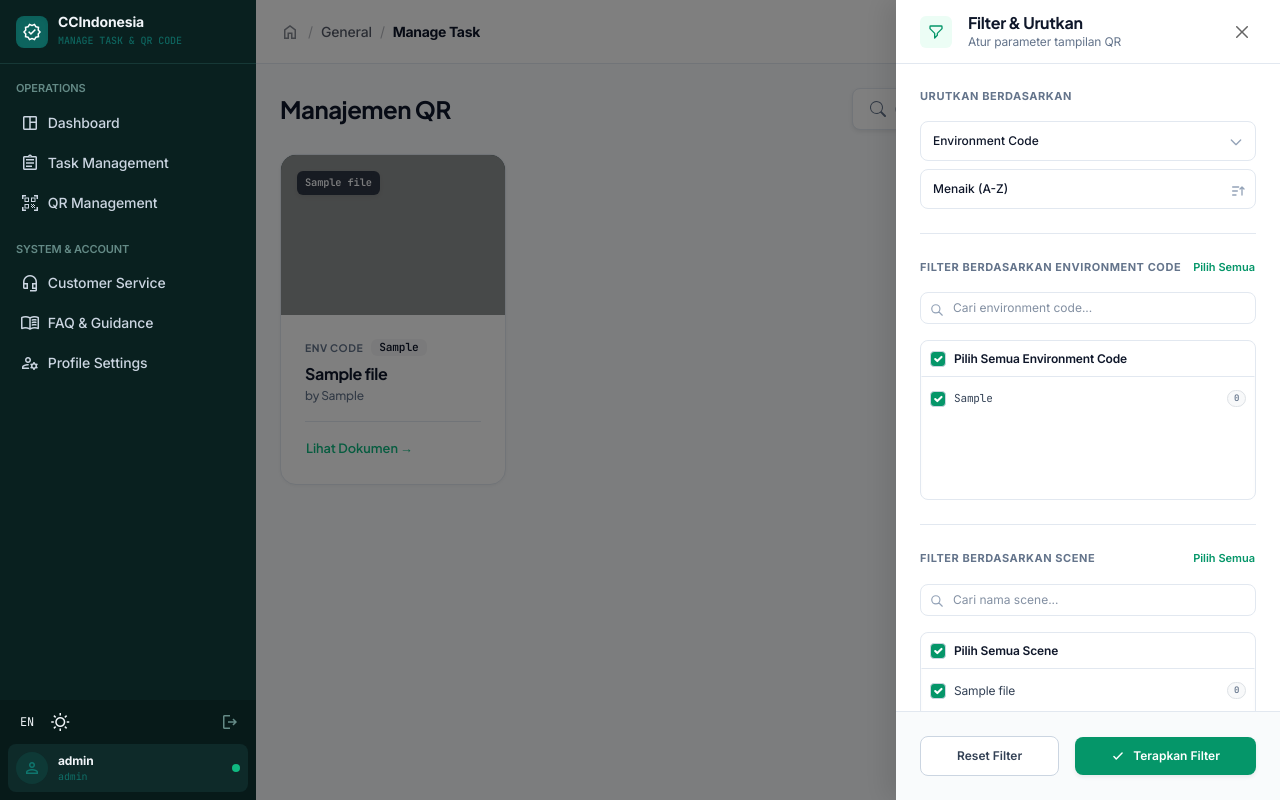
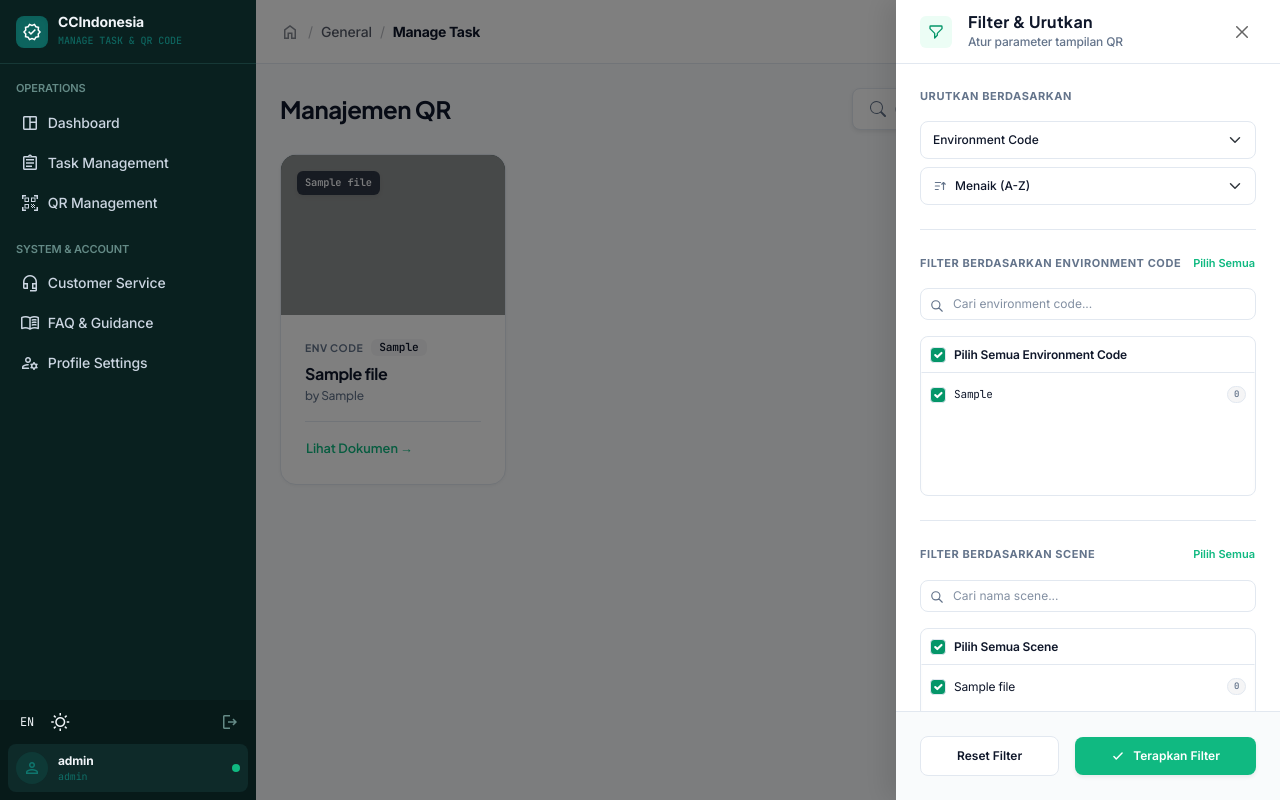
Before and after one commit to farishafizhanrahmat33/Sistem-Informasi-Manajemen-Task-Quality-Control-, a Python web app: template templates/qr_management.html in a window 1280 px wide, after a click on "Filter & Urutkan". Run offline with Jinja, Linux system fonts and the light colour scheme; the template is opened without the code that fills it: most values are stand-ins (such as "Sample title", 1, 10 or a date in 2020); some libraries are stand-ins or nearby versions; grey boxes are pictures that could not be loaded.

Commit message:
improving filter&sort design in qr management

```diff
--- a/templates/qr_management.html
+++ b/templates/qr_management.html
@@ -354,8 +354,10 @@
                 <svg width="16" height="16" fill="none" stroke="currentColor" stroke-width="2" viewBox="0 0 24 24"><path stroke-linecap="round" stroke-linejoin="round" d="M3 4a1 1 0 011-1h16a1 1 0 011 1v2.586a1 1 0 01-.293.707l-6.414 6.414a1 1 0 00-.293.707V17l-4 4v-6.586a1 1 0 00-.293-.707L3.293 7.293A1 1 0 013 6.586V4z"></path></svg>
             </div>
             <div>
-                <h3 class="mb-0 fw-bold" style="font-size: 1rem; color: #0f172a; line-height: 1.25;">{{ _('Filter & Urutkan') }}</h3>
-                <p class="mb-0" style="font-size: 0.75rem; color: #64748b;">{{ _('Atur parameter tampilan QR') }}</p>
+                <!-- Gunakan .title-sub -->
+                <h3 class="title-sub mb-0" style="font-size: 1rem;">{{ _('Filter & Urutkan') }}</h3>
+                <!-- Gunakan .desc-text -->
+                <p class="desc-text mb-0" style="font-size: 0.75rem;">{{ _('Atur parameter tampilan QR') }}</p>
             </div>
         </div>
         <button type="button" class="btn-close shadow-none m-0 p-2" data-bs-dismiss="offcanvas" aria-label="Close" style="font-size: 0.75rem; color: #94a3b8; opacity: 0.6;" onmouseover="this.style.opacity='1'" onmouseout="this.style.opacity='0.6'"></button>
@@ -367,37 +369,59 @@
         <!-- SECTION 1: URUTKAN BERDASARKAN -->
         <section class="d-flex flex-column gap-3">
             <div class="d-flex align-items-center justify-content-between">
-                <span class="fw-bold text-uppercase" style="font-size: 11px; color: #64748b; letter-spacing: 0.05em;">{{ _('Urutkan Berdasarkan') }}</span>
+                <span class="fw-bold text-uppercase" style="font-size: 11px; color: var(--text-muted); letter-spacing: 0.05em;">{{ _('Urutkan Berdasarkan') }}</span>
             </div>
             <div class="d-flex flex-column gap-2">
-                <!-- Dropdown Sort Field -->
-                <div class="position-relative">
-                    <select id="sortField" class="form-select shadow-none w-100 fw-medium" style="font-size: 0.75rem; color: #1e293b; background-color: #ffffff; background-image: none; border: 1px solid #e2e8f0; border-radius: 0.5rem; padding: 0.625rem 2rem 0.625rem 0.75rem; appearance: none; cursor: pointer;" onmouseover="this.style.borderColor='#cbd5e1'" onmouseout="this.style.borderColor='#e2e8f0'">
-                        <option value="source">{{ _('Environment Code') }}</option>
-                        <option value="name">{{ _('Nama Scene') }}</option>
-                    </select>
-                    <div class="position-absolute top-50 translate-middle-y" style="right: 12px; pointer-events: none; color: #94a3b8;">
-                        <svg width="16" height="16" fill="none" stroke="currentColor" stroke-width="2" viewBox="0 0 24 24"><path stroke-linecap="round" stroke-linejoin="round" d="M19 9l-7 7-7-7"></path></svg>
-                    </div>
+
+                <!-- Custom Dropdown: Sort Field -->
+                <div class="dropdown">
+                    <button class="btn form-select text-start d-flex align-items-center justify-content-between shadow-none w-100 fw-medium" type="button" id="dropdownSortFieldBtn" data-bs-toggle="dropdown" aria-expanded="false" style="font-size: 0.75rem; color: var(--text-main); background-color: var(--input-bg); border: 1px solid var(--border-color); border-radius: 0.5rem; height: 38px; padding: 0.5rem 0.75rem;">
+                        <span id="dropdownSortFieldLabel">
+                            {{ _('Environment Code') }}
+                        </span>
+                    </button>
+                    <!-- Input hidden menangkap nilai value, berfungsi sama persis seperti select -->
+                    <input type="hidden" id="sortField" value="source">
+
+                    <ul class="dropdown-menu w-100 shadow-lg border-0 p-1" style="background-color: var(--bg-surface); border: 1px solid var(--border-color) !important; border-radius: 8px; max-height: 200px; overflow-y: auto; z-index: 1056;">
+                        <li><button type="button" class="dropdown-item rounded-2 py-2 px-3 text-truncate project-dropdown-item" onclick='selectSortField("source", {{ _("Environment Code")|tojson }}, event)'>{{ _('Environment Code') }}</button></li>
+                        <li><button type="button" class="dropdown-item rounded-2 py-2 px-3 text-truncate project-dropdown-item" onclick='selectSortField("name", {{ _("Nama Scene")|tojson }}, event)'>{{ _('Nama Scene') }}</button></li>
+                    </ul>
                 </div>
-                <!-- Dropdown Sort Order -->
-                <div class="position-relative">
-                    <select id="sortOrder" class="form-select shadow-none w-100 fw-medium" style="font-size: 0.75rem; color: #1e293b; background-color: #ffffff; background-image: none; border: 1px solid #e2e8f0; border-radius: 0.5rem; padding: 0.625rem 2rem 0.625rem 0.75rem; appearance: none; cursor: pointer;" onchange="updateSortOrderIcon(this)" onmouseover="this.style.borderColor='#cbd5e1'" onmouseout="this.style.borderColor='#e2e8f0'">
-                        <option value="asc">{{ _('Menaik (A-Z)') }}</option>
-                        <option value="desc">{{ _('Menurun (Z-A)') }}</option>
-                    </select>
-                    <div id="sortOrderIconWrap" class="position-absolute" style="top: 53%; right: 10px; transform: translateY(-50%); pointer-events: none; color: #94a3b8;">
-                        {% if sort_order == 'desc' %}
-                            <svg width="16" height="16" fill="none" stroke="currentColor" stroke-width="2" viewBox="0 0 24 24">
-                                <path stroke-linecap="round" stroke-linejoin="round" d="M4 6h9M4 12h7M4 18h5M18 6v12M15 15l3 3 3-3"></path>
-                            </svg>
-                        {% else %}
-                            <svg width="16" height="16" fill="none" stroke="currentColor" stroke-width="2" viewBox="0 0 24 24">
-                                <path stroke-linecap="round" stroke-linejoin="round" d="M4 6h9M4 12h7M4 18h5M18 18V6M15 9l3-3 3 3"></path>
-                            </svg>
-                        {% endif %}
-                    </div>
+
+                <!-- Custom Dropdown: Sort Order (Ikon Menaik/Menurun) -->
+                <div class="dropdown">
+                    <button class="btn form-select text-start d-flex align-items-center justify-content-between shadow-none w-100 fw-medium" type="button" id="dropdownSortOrderBtn" data-bs-toggle="dropdown" aria-expanded="false" style="font-size: 0.75rem; color: var(--text-main); background-color: var(--input-bg); border: 1px solid var(--border-color); border-radius: 0.5rem; height: 38px; padding: 0.5rem 0.75rem;">
+                        <span id="dropdownSortOrderLabel" class="d-flex align-items-center gap-2">
+                            <span class="d-inline-flex align-items-center text-muted">
+                                <svg width="14" height="14" fill="none" stroke="currentColor" stroke-width="2" viewBox="0 0 24 24"><path stroke-linecap="round" stroke-linejoin="round" d="M4 6h9M4 12h7M4 18h5M18 18V6M15 9l3-3 3 3"></path></svg>
+                            </span>
+                            <span>{{ _('Menaik (A-Z)') }}</span>
+                        </span>
+                    </button>
+
+                    <input type="hidden" id="sortOrder" name="sort_order" value="asc">
+
+                    <ul class="dropdown-menu w-100 shadow-lg border-0 p-1" style="background-color: var(--bg-surface); border: 1px solid var(--border-color) !important; border-radius: 8px; max-height: 200px; overflow-y: auto; z-index: 1056;">
+                        <li>
+                            <button type="button" class="dropdown-item rounded-2 py-2 px-3 text-truncate project-dropdown-item d-flex align-items-center gap-2" onclick='selectSortOrder("asc", {{ _("Menaik (A-Z)")|tojson }}, "asc", event)'>
+                                <span class="d-inline-flex align-items-center text-muted">
+                                    <svg width="14" height="14" fill="none" stroke="currentColor" stroke-width="2" viewBox="0 0 24 24"><path stroke-linecap="round" stroke-linejoin="round" d="M4 6h9M4 12h7M4 18h5M18 18V6M15 9l3-3 3 3"></path></svg>
+                                </span>
+                                <span>{{ _('Menaik (A-Z)') }}</span>
+                            </button>
+                        </li>
+                        <li>
+                            <button type="button" class="dropdown-item rounded-2 py-2 px-3 text-truncate project-dropdown-item d-flex align-items-center gap-2" onclick='selectSortOrder("desc", {{ _("Menurun (Z-A)")|tojson }}, "desc", event)'>
+                                <span class="d-inline-flex align-items-center text-muted">
+                                    <svg width="14" height="14" fill="none" stroke="currentColor" stroke-width="2" viewBox="0 0 24 24"><path stroke-linecap="round" stroke-linejoin="round" d="M4 6h9M4 12h7M4 18h5M18 6v12M15 15l3 3 3-3"></path></svg>
+                                </span>
+                                <span>{{ _('Menurun (Z-A)') }}</span>
+                            </button>
+                        </li>
+                    </ul>
                 </div>
+
             </div>
         </section>
 
@@ -407,36 +431,36 @@
         <!-- SECTION 2: FILTER BERDASARKAN ENVIRONMENT CODE -->
         <section class="d-flex flex-column gap-3">
             <div class="d-flex align-items-center justify-content-between">
-                <span class="fw-bold text-uppercase" style="font-size: 11px; color: #64748b; letter-spacing: 0.05em;">{{ _('Filter Berdasarkan Environment Code') }}</span>
-                <button type="button" class="btn btn-link p-0 text-decoration-none fw-semibold" style="font-size: 11px; color: #059669;" onclick="document.querySelector('#selectAllSource').click()">{{ _('Pilih Semua') }}</button>
+                <span class="fw-bold text-uppercase" style="font-size: 11px; color: var(--text-muted); letter-spacing: 0.05em;">{{ _('Filter Berdasarkan Environment Code') }}</span>
+                <button type="button" class="btn btn-link p-0 text-decoration-none fw-semibold" style="font-size: 11px; color: var(--accent);" onclick="document.querySelector('#selectAllSource').click()">{{ _('Pilih Semua') }}</button>
             </div>
 
             <!-- Search -->
             <div class="position-relative">
-                <div class="position-absolute top-50 translate-middle-y" style="left: 10px; color: #94a3b8; pointer-events: none;">
+                <div class="position-absolute top-50 translate-middle-y" style="left: 10px; color: var(--text-muted); pointer-events: none;">
                     <svg width="14" height="14" fill="none" stroke="currentColor" stroke-width="2" viewBox="0 0 24 24"><path stroke-linecap="round" stroke-linejoin="round" d="M21 21l-6-6m2-5a7 7 0 11-14 0 7 7 0 0114 0z"></path></svg>
                 </div>
-                <input type="text" id="source-list-search" class="form-control shadow-none search-filter-input" placeholder="{{ _('Cari environment code...') }}" style="font-size: 0.75rem; padding: 0.375rem 0.75rem 0.375rem 2rem; border-radius: 0.5rem; border: 1px solid #e2e8f0; background-color: #f8fafc; color: #334155;">
+                <input type="text" id="source-list-search" class="form-control shadow-none search-filter-input" placeholder="{{ _('Cari environment code...') }}" style="font-size: 0.75rem; padding: 0.375rem 0.75rem 0.375rem 2rem; border-radius: 0.5rem; border: 1px solid var(--border-color); background-color: var(--input-bg); color: var(--text-main);">
             </div>
 
             <!-- List -->
             <div class="d-flex flex-column gap-1 pt-1 premium-filter-box" id="source-list" style="max-height: 220px; overflow-y: auto;">
-                <label class="d-flex align-items-center justify-content-between p-2 rounded item-option select-all-option" style="cursor: pointer; border: 1px solid transparent; transition: all 0.2s;" onmouseover="this.style.backgroundColor='#f8fafc'; this.style.borderColor='#f1f5f9';" onmouseout="this.style.backgroundColor='transparent'; this.style.borderColor='transparent';">
+                <label class="d-flex align-items-center justify-content-between p-2 rounded item-option select-all-option" style="cursor: pointer; border: 1px solid transparent; transition: all 0.2s;" onmouseover="this.style.backgroundColor='var(--dark-soft)';" onmouseout="this.style.backgroundColor='transparent';">
                     <div class="d-flex align-items-center gap-2 overflow-hidden">
-                        <input type="checkbox" id="selectAllSource" value="All" class="form-check-input mt-0 select-all-cb shadow-none flex-shrink-0" onchange="toggleSelectAllSource(this); updateQrDependentFilters();" checked style="width: 16px; height: 16px; border-color: #cbd5e1; cursor: pointer;">
-                        <span class="fw-semibold text-truncate" style="font-size: 0.75rem; color: #0f172a;">{{ _('Pilih Semua Environment Code') }}</span>
+                        <input type="checkbox" id="selectAllSource" value="All" class="form-check-input mt-0 select-all-cb shadow-none flex-shrink-0" onchange="toggleSelectAllSource(this); updateQrDependentFilters();" checked style="width: 16px; height: 16px; border-color: var(--border-color); cursor: pointer;">
+                        <span class="fw-semibold text-truncate" style="font-size: 0.75rem; color: var(--text-main);">{{ _('Pilih Semua Environment Code') }}</span>
                     </div>
                 </label>
 
                 {% set unique_sources = [] %}
                 {% for qr in files %}{% if qr.source_document and qr.source_document not in unique_sources %}{% set _ = unique_sources.append(qr.source_document) %}{% endif %}{% endfor %}
                 {% for src in unique_sources | sort %}
-                <label class="d-flex align-items-center justify-content-between p-2 rounded item-option" style="cursor: pointer; border: 1px solid transparent; transition: all 0.2s;" onmouseover="this.style.backgroundColor='#f8fafc'; this.style.borderColor='#f1f5f9';" onmouseout="this.style.backgroundColor='transparent'; this.style.borderColor='transparent';">
+                <label class="d-flex align-items-center justify-content-between p-2 rounded item-option" style="cursor: pointer; border: 1px solid transparent; transition: all 0.2s;" onmouseover="this.style.backgroundColor='var(--dark-soft)';" onmouseout="this.style.backgroundColor='transparent';">
                     <div class="d-flex align-items-center gap-2 overflow-hidden me-2">
-                        <input type="checkbox" value="{{ src }}" class="form-check-input mt-0 item-cb source-checkbox shadow-none flex-shrink-0" onchange="checkIndividualSourceState(); updateQrDependentFilters();" checked style="width: 16px; height: 16px; border-color: #cbd5e1; cursor: pointer;">
-                        <span class="text-truncate item-text" title="{{ src }}" style="font-size: 11px; font-family: 'JetBrains Mono', monospace; color: #334155;">{{ src }}</span>
+                        <input type="checkbox" value="{{ src }}" class="form-check-input mt-0 item-cb source-checkbox shadow-none flex-shrink-0" onchange="checkIndividualSourceState(); updateQrDependentFilters();" checked style="width: 16px; height: 16px; border-color: var(--border-color); cursor: pointer;">
+                        <span class="text-truncate item-text" title="{{ src }}" style="font-size: 11px; font-family: 'JetBrains Mono', monospace; color: var(--text-main);">{{ src }}</span>
                     </div>
-                    <span class="badge rounded-pill bg-light text-muted border flex-shrink-0" style="font-size: 9px; font-family: 'JetBrains Mono', monospace;">{{ ns.source_counts.get(src, 0) }}</span>
+                    <span class="badge rounded-pill border flex-shrink-0" style="font-size: 9px; font-family: 'JetBrains Mono', monospace; background-color: var(--dark-soft) !important; color: var(--text-muted) !important; border-color: var(--border-color) !important;">{{ ns.source_counts.get(src, 0) }}</span>
                 </label>
                 {% endfor %}
             </div>
@@ -448,36 +472,36 @@
         <!-- SECTION 3: FILTER BERDASARKAN SCENE -->
         <section class="d-flex flex-column gap-3 mb-2">
             <div class="d-flex align-items-center justify-content-between">
-                <span class="fw-bold text-uppercase" style="font-size: 11px; color: #64748b; letter-spacing: 0.05em;">{{ _('Filter Berdasarkan Scene') }}</span>
-                <button type="button" class="btn btn-link p-0 text-decoration-none fw-semibold" style="font-size: 11px; color: #059669;" onclick="document.querySelector('#selectAllScene').click()">{{ _('Pilih Semua') }}</button>
+                <span class="fw-bold text-uppercase" style="font-size: 11px; color: var(--text-muted); letter-spacing: 0.05em;">{{ _('Filter Berdasarkan Scene') }}</span>
+                <button type="button" class="btn btn-link p-0 text-decoration-none fw-semibold" style="font-size: 11px; color: var(--accent);" onclick="document.querySelector('#selectAllScene').click()">{{ _('Pilih Semua') }}</button>
             </div>
 
             <!-- Search -->
             <div class="position-relative">
-                <div class="position-absolute top-50 translate-middle-y" style="left: 10px; color: #94a3b8; pointer-events: none;">
+                <div class="position-absolute top-50 translate-middle-y" style="left: 10px; color: var(--text-muted); pointer-events: none;">
                     <svg width="14" height="14" fill="none" stroke="currentColor" stroke-width="2" viewBox="0 0 24 24"><path stroke-linecap="round" stroke-linejoin="round" d="M21 21l-6-6m2-5a7 7 0 11-14 0 7 7 0 0114 0z"></path></svg>
                 </div>
-                <input type="text" id="scene-list-search" class="form-control shadow-none search-filter-input" placeholder="{{ _('Cari nama scene...') }}" style="font-size: 0.75rem; padding: 0.375rem 0.75rem 0.375rem 2rem; border-radius: 0.5rem; border: 1px solid #e2e8f0; background-color: #f8fafc; color: #334155;">
+                <input type="text" id="scene-list-search" class="form-control shadow-none search-filter-input" placeholder="{{ _('Cari nama scene...') }}" style="font-size: 0.75rem; padding: 0.375rem 0.75rem 0.375rem 2rem; border-radius: 0.5rem; border: 1px solid var(--border-color); background-color: var(--input-bg); color: var(--text-main);">
             </div>
 
             <!-- List -->
             <div class="d-flex flex-column gap-1 pt-1 premium-filter-box" id="scene-list" style="max-height: 220px; overflow-y: auto;">
-                <label class="d-flex align-items-center justify-content-between p-2 rounded item-option select-all-option" style="cursor: pointer; border: 1px solid transparent; transition: all 0.2s;" onmouseover="this.style.backgroundColor='#f8fafc'; this.style.borderColor='#f1f5f9';" onmouseout="this.style.backgroundColor='transparent'; this.style.borderColor='transparent';">
+                <label class="d-flex align-items-center justify-content-between p-2 rounded item-option select-all-option" style="cursor: pointer; border: 1px solid transparent; transition: all 0.2s;" onmouseover="this.style.backgroundColor='var(--dark-soft)';" onmouseout="this.style.backgroundColor='transparent';">
                     <div class="d-flex align-items-center gap-2 overflow-hidden">
-                        <input type="checkbox" id="selectAllScene" value="All" class="form-check-input mt-0 select-all-cb shadow-none flex-shrink-0" onchange="toggleSelectAllScene(this); updateQrDependentFilters();" checked style="width: 16px; height: 16px; border-color: #cbd5e1; cursor: pointer;">
-                        <span class="fw-semibold text-truncate" style="font-size: 0.75rem; color: #0f172a;">{{ _('Pilih Semua Scene') }}</span>
+                        <input type="checkbox" id="selectAllScene" value="All" class="form-check-input mt-0 select-all-cb shadow-none flex-shrink-0" onchange="toggleSelectAllScene(this); updateQrDependentFilters();" checked style="width: 16px; height: 16px; border-color: var(--border-color); cursor: pointer;">
+                        <span class="fw-semibold text-truncate" style="font-size: 0.75rem; color: var(--text-main);">{{ _('Pilih Semua Scene') }}</span>
                     </div>
                 </label>
 
                 {% set unique_names = [] %}
                 {% for qr in files %}{% if qr.name not in unique_names %}{% set _ = unique_names.append(qr.name) %}{% endif %}{% endfor %}
                 {% for name in unique_names | sort %}
-                <label class="d-flex align-items-center justify-content-between p-2 rounded item-option" style="cursor: pointer; border: 1px solid transparent; transition: all 0.2s;" onmouseover="this.style.backgroundColor='#f8fafc'; this.style.borderColor='#f1f5f9';" onmouseout="this.style.backgroundColor='transparent'; this.style.borderColor='transparent';">
+                <label class="d-flex align-items-center justify-content-between p-2 rounded item-option" style="cursor: pointer; border: 1px solid transparent; transition: all 0.2s;" onmouseover="this.style.backgroundColor='var(--dark-soft)';" onmouseout="this.style.backgroundColor='transparent';">
                     <div class="d-flex align-items-center gap-2 overflow-hidden me-2">
-                        <input type="checkbox" value="{{ name }}" class="form-check-input mt-0 item-cb scene-checkbox shadow-none flex-shrink-0" onchange="checkIndividualSceneState(); updateQrDependentFilters();" checked style="width: 16px; height: 16px; border-color: #cbd5e1; cursor: pointer;">
-                        <span class="text-truncate item-text" title="{{ name }}" style="font-size: 0.75rem; color: #334155;">{{ name }}</span>
+                        <input type="checkbox" value="{{ name }}" class="form-check-input mt-0 item-cb scene-checkbox shadow-none flex-shrink-0" onchange="checkIndividualSceneState(); updateQrDependentFilters();" checked style="width: 16px; height: 16px; border-color: var(--border-color); cursor: pointer;">
+                        <span class="text-truncate item-text" title="{{ name }}" style="font-size: 0.75rem; color: var(--text-main);">{{ name }}</span>
                     </div>
-                    <span class="badge rounded-pill bg-light text-muted border flex-shrink-0" style="font-size: 9px; font-family: 'JetBrains Mono', monospace;">{{ ns.name_counts.get(name, 0) }}</span>
+                    <span class="badge rounded-pill border flex-shrink-0" style="font-size: 9px; font-family: 'JetBrains Mono', monospace; background-color: var(--dark-soft) !important; color: var(--text-muted) !important; border-color: var(--border-color) !important;">{{ ns.name_counts.get(name, 0) }}</span>
                 </label>
                 {% endfor %}
             </div>
@@ -486,10 +510,12 @@
 
     <!-- Drawer Sticky Footer -->
     <div class="p-4 d-flex align-items-center gap-3" style="border-top: 1px solid #e2e8f0; background-color: rgba(248, 250, 252, 0.8); backdrop-filter: blur(4px);">
-        <button type="button" class="btn flex-grow-1 shadow-none text-decoration-none text-center" style="font-size: 0.75rem; font-weight: 600; color: #334155; background-color: #ffffff; border: 1px solid #cbd5e1; border-radius: 0.5rem; padding: 0.625rem 1rem;" data-bs-dismiss="offcanvas" onclick="resetQrFilters()">
+        <!-- Tombol Reset dengan CSS Variable -->
+        <button type="button" class="btn flex-grow-1 shadow-none text-decoration-none text-center" style="font-size: 0.75rem; font-weight: 600; color: var(--text-main); background-color: var(--bg-surface); border: 1px solid var(--border-color); border-radius: 0.5rem; padding: 0.625rem 1rem;" data-bs-dismiss="offcanvas" onclick="resetQrFilters()" onmouseover="this.style.backgroundColor='rgba(0,0,0,0.03)'" onmouseout="this.style.backgroundColor='var(--bg-surface)'">
             {{ _('Reset Filter') }}
         </button>
-        <button type="button" class="btn flex-grow-1 d-flex align-items-center justify-content-center gap-2 shadow-sm" style="font-size: 0.75rem; font-weight: 600; color: #ffffff; background-color: #059669; border: none; border-radius: 0.5rem; padding: 0.625rem 1rem; transition: background-color 0.2s;" data-bs-dismiss="offcanvas" onclick="applyQrDrawerFilters()">
+        <!-- Tombol Terapkan JS Logic -->
+        <button type="button" class="btn flex-grow-1 d-flex align-items-center justify-content-center gap-2 shadow-sm" style="font-size: 0.75rem; font-weight: 600; color: #ffffff; background-color: var(--accent); border: none; border-radius: 0.5rem; padding: 0.625rem 1rem; transition: background-color 0.2s;" data-bs-dismiss="offcanvas" onclick="applyQrDrawerFilters()" onmouseover="this.style.backgroundColor='var(--primary-hover)'" onmouseout="this.style.backgroundColor='var(--accent)'">
             <svg width="14" height="14" fill="none" stroke="currentColor" stroke-width="2.5" viewBox="0 0 24 24"><path stroke-linecap="round" stroke-linejoin="round" d="M5 13l4 4L19 7"></path></svg>
             {{ _('Terapkan Filter') }}
         </button>
```
Also changed, not shown: templates/index.html (indentation only).
